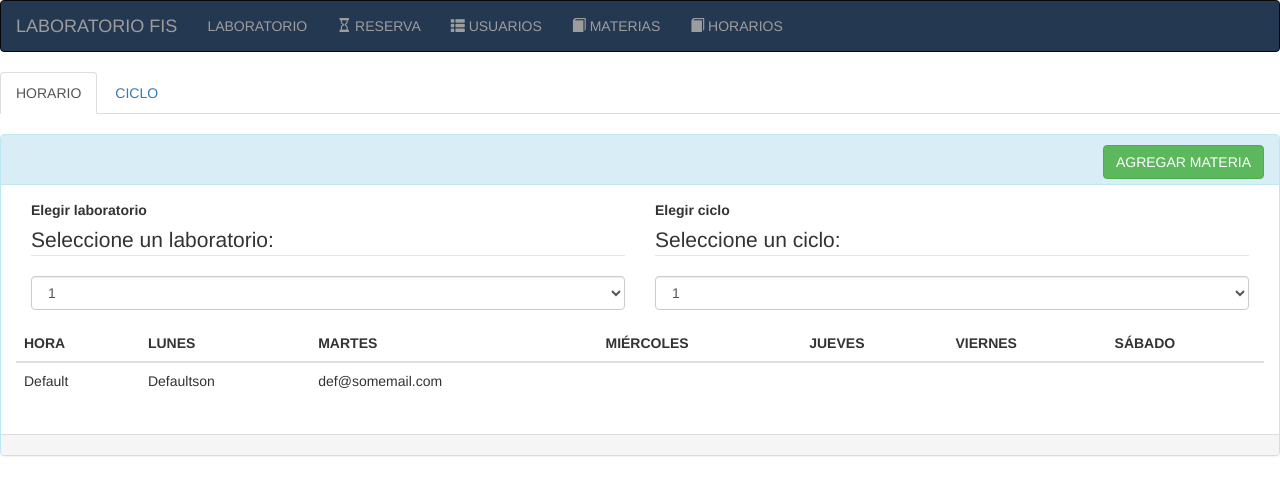
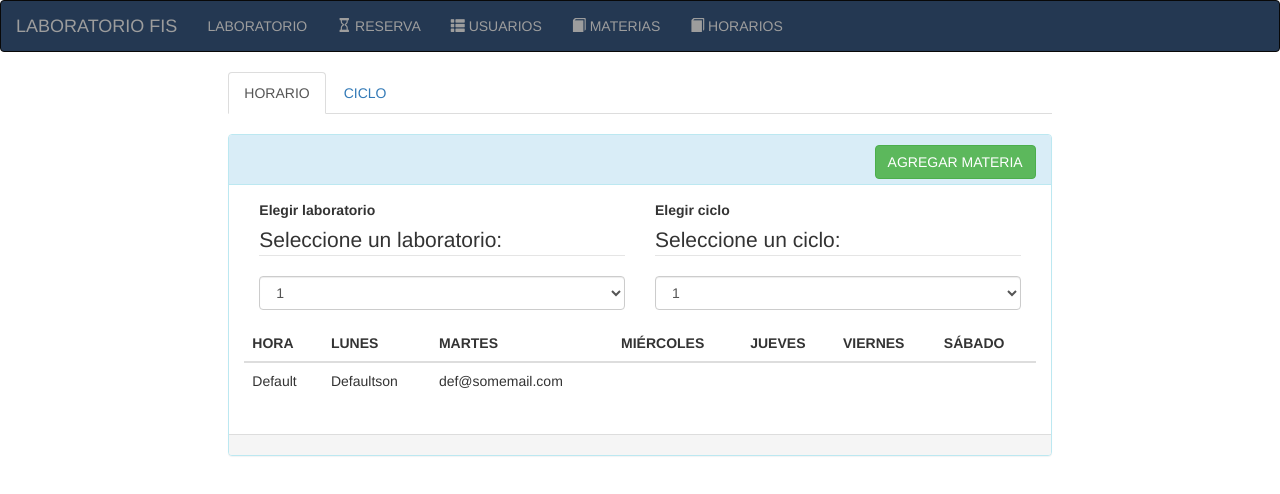
Before and after one commit to jsofii/SW-2, an Angular app in the folder ClientApp/: page /horario in a window 1280 px wide. Shown: the top 494 px of the page. Built offline with nearby package versions, Linux system fonts and the light colour scheme.

Commit message:
CorreciónVistaComprimida

```diff
--- a/ClientApp/src/app/app.component.html
+++ b/ClientApp/src/app/app.component.html
@@ -5,14 +5,12 @@
   </div>
 
   <div *ngIf="!log">
-    <div>
-      <div>
+    <div >
 
-        <app-nav-menu></app-nav-menu>
-      </div>
-      <div>
-        <router-outlet></router-outlet>
-      </div>
+      <app-nav-menu ></app-nav-menu>
+    </div>
+    <div >
+      <router-outlet></router-outlet>
     </div>
   </div>
 </div>
--- a/ClientApp/src/app/horario/horario.component.html
+++ b/ClientApp/src/app/horario/horario.component.html
@@ -1,4 +1,12 @@
+
+<body>
+
+
+    <div class= "col-lg-2"></div>
+
+    <div class="col-lg-8">
   <ul class="nav nav-tabs">
+
 
     <li class="active"><a href="#ciclo" data-toggle="tab">HORARIO</a>
     </li>
@@ -133,3 +141,8 @@
 
     </div>
   </div>
+</div>
+
+
+  <div class= "col-lg-2"></div>
+</body>
```
Lines whose indentation alone changed are shown as unchanged.
